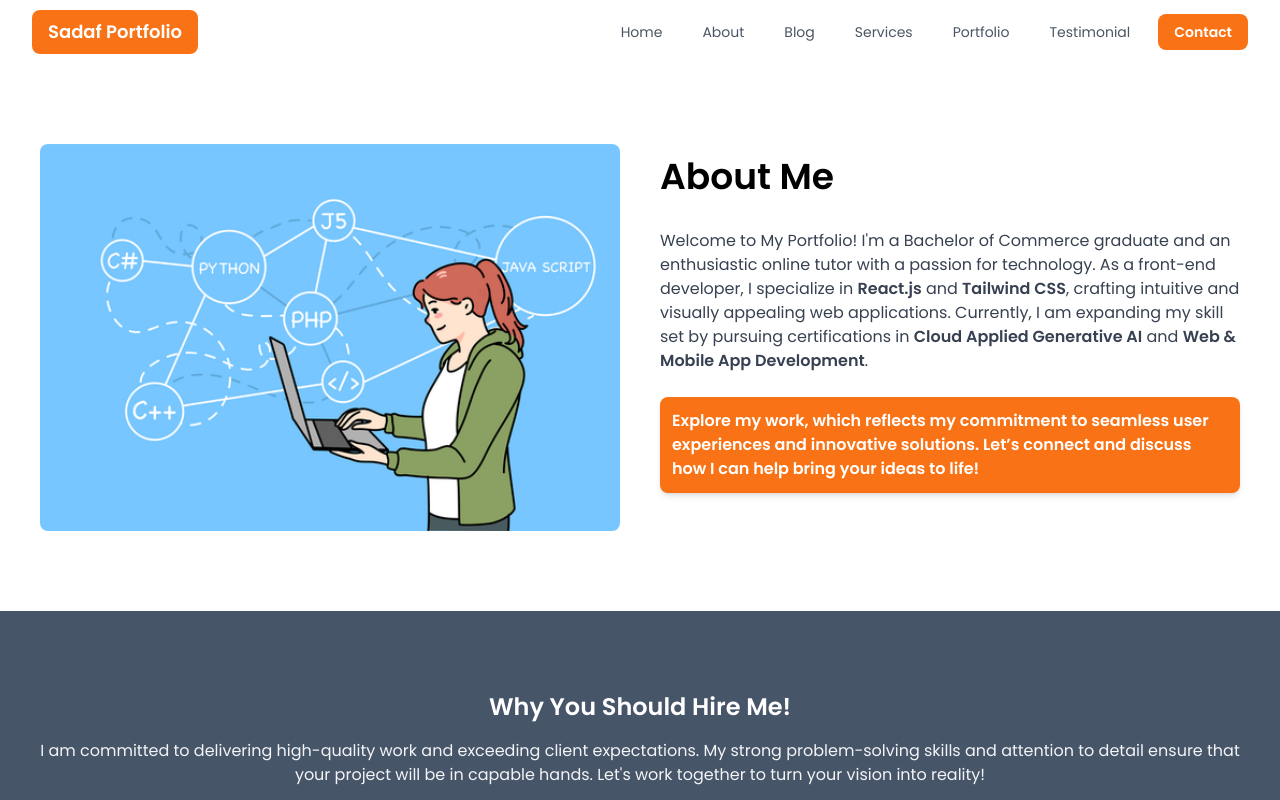
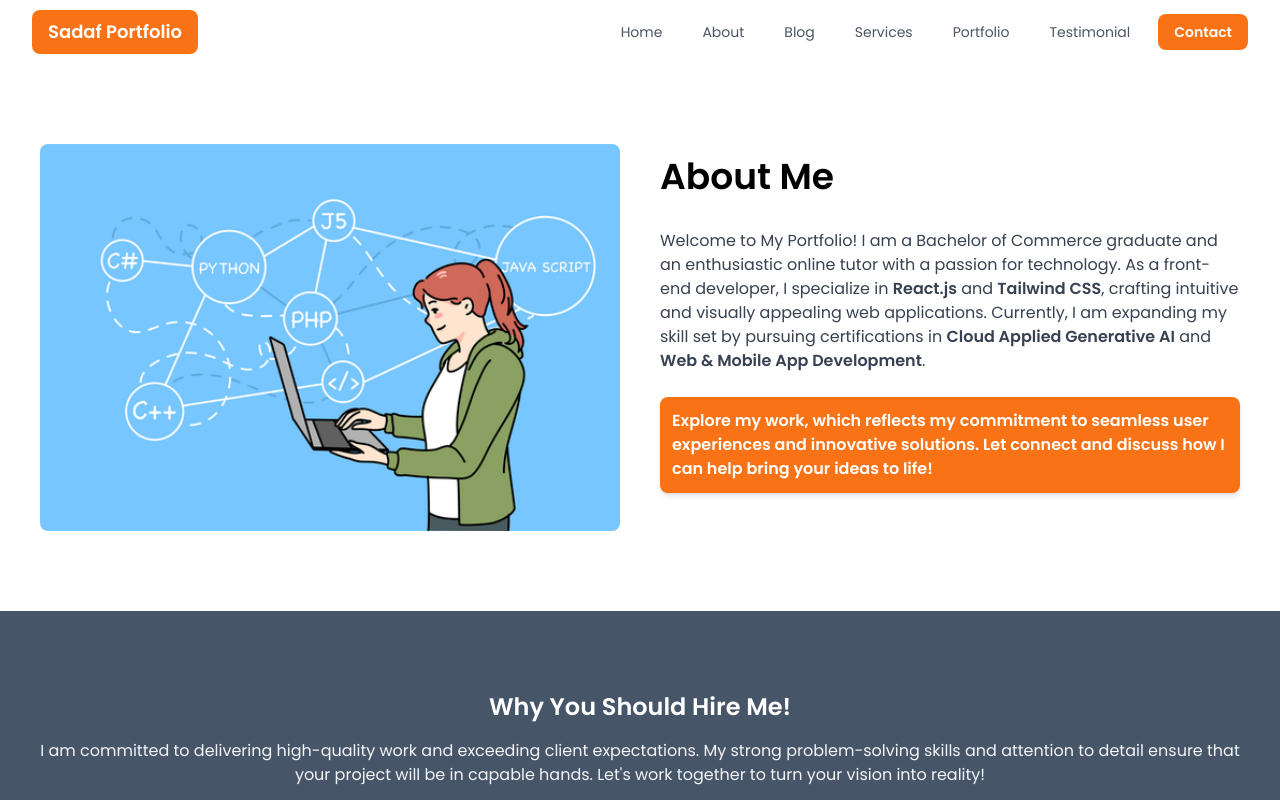
Before and after one commit to sadafshahab12/Next-JS-Assignment-5-Portfolio, a Next.js app: page /about in a window 1280 px wide. Shown: the top 800 px of the page. Built offline with nearby package versions, Linux system fonts and the light colour scheme.

Commit message:
bug correction

```diff
--- a/app/about/page.tsx
+++ b/app/about/page.tsx
@@ -24,7 +24,7 @@ const About = () => {
                 About Me
               </h2>
               <p className="text-gray-700 mb-6 md:text-left text-justify">
-                Welcome to My Portfolio! I'm a Bachelor of Commerce graduate and
+                Welcome to My Portfolio! I am a Bachelor of Commerce graduate and
                 an enthusiastic online tutor with a passion for technology. As a
                 front-end developer, I specialize in <strong>React.js</strong>{" "}
                 and <strong>Tailwind CSS</strong>, crafting intuitive and
@@ -35,7 +35,7 @@ const About = () => {
               </p>
               <p className="mb-6 text-justify bg-orange-500 text-white font-bold p-3 rounded-lg shadow-md md:text-left">
                 Explore my work, which reflects my commitment to seamless user
-                experiences and innovative solutions. Let’s connect and discuss
+                experiences and innovative solutions. Let connect and discuss
                 how I can help bring your ideas to life!
               </p>
             </div>
--- a/app/contact/page.tsx
+++ b/app/contact/page.tsx
@@ -91,7 +91,7 @@ const Contact = () => {
                   className="text-orange-500"
                 />
                 <p className="text-gray-700">
-                  I'm available for freelance work and collaborations.
+                  I am available for freelance work and collaborations.
                 </p>
               </div>
               <div className="flex items-center mb-4 gap-3">
--- a/components/About.tsx
+++ b/components/About.tsx
@@ -23,18 +23,18 @@ const About = () => {
                 About Me
               </h2>
               <p className="text-gray-700 mb-6 md:text-left text-justify">
-                Welcome to My Portfolio! I'm a Bachelor of Commerce graduate and
-                an enthusiastic online tutor with a passion for technology. As a
-                front-end developer, I specialize in <strong>React.js</strong>{" "}
-                and <strong>Tailwind CSS</strong>, crafting intuitive and
-                visually appealing web applications. Currently, I am expanding
-                my skill set by pursuing certifications in{" "}
-                <strong>Cloud Applied Generative AI</strong> and{" "}
-                <strong>Web & Mobile App Development</strong>.
+                Welcome to My Portfolio! I am a Bachelor of Commerce graduate
+                and an enthusiastic online tutor with a passion for technology.
+                As a front-end developer, I specialize in{" "}
+                <strong>React.js</strong> and <strong>Tailwind CSS</strong>,
+                crafting intuitive and visually appealing web applications.
+                Currently, I am expanding my skill set by pursuing
+                certifications in <strong>Cloud Applied Generative AI</strong>{" "}
+                and <strong>Web & Mobile App Development</strong>.
               </p>
               <p className="mb-6 text-justify bg-orange-500 text-white font-bold p-3 rounded-lg shadow-md md:text-left">
                 Explore my work, which reflects my commitment to seamless user
-                experiences and innovative solutions. Let’s connect and discuss
+                experiences and innovative solutions. Lets connect and discuss
                 how I can help bring your ideas to life!
               </p>
             </div>
--- a/components/Contact.tsx
+++ b/components/Contact.tsx
@@ -91,7 +91,7 @@ const Contact = () => {
                   className="text-orange-500"
                 />
                 <p className="text-gray-700">
-                  I'm available for freelance work and collaborations.
+                  I am available for freelance work and collaborations.
                 </p>
               </div>
               <div className="flex items-center mb-4 gap-3">
--- a/components/Hero.tsx
+++ b/components/Hero.tsx
@@ -27,7 +27,7 @@ const Hero = () => {
               href="#portfolio"
               className="bg-orange-500 hover:bg-orange-400 text-white font-semibold py-2 px-4 rounded-lg transition duration-300 sm:text-lg text-[0.7rem]"
             >
-              Let's create something amazing together!
+              Lets create something amazing together!
             </a>
           </div>
 
--- a/components/Skills.tsx
+++ b/components/Skills.tsx
@@ -9,7 +9,7 @@ const Skills = () => {
           <p className="text-gray-700 mb-6">
             I am committed to delivering high-quality work and exceeding client
             expectations. My strong problem-solving skills and attention to
-            detail ensure that your project will be in capable hands. Let's work
+            detail ensure that your project will be in capable hands. Lets work
             together to turn your vision into reality!
           </p>
 
```
